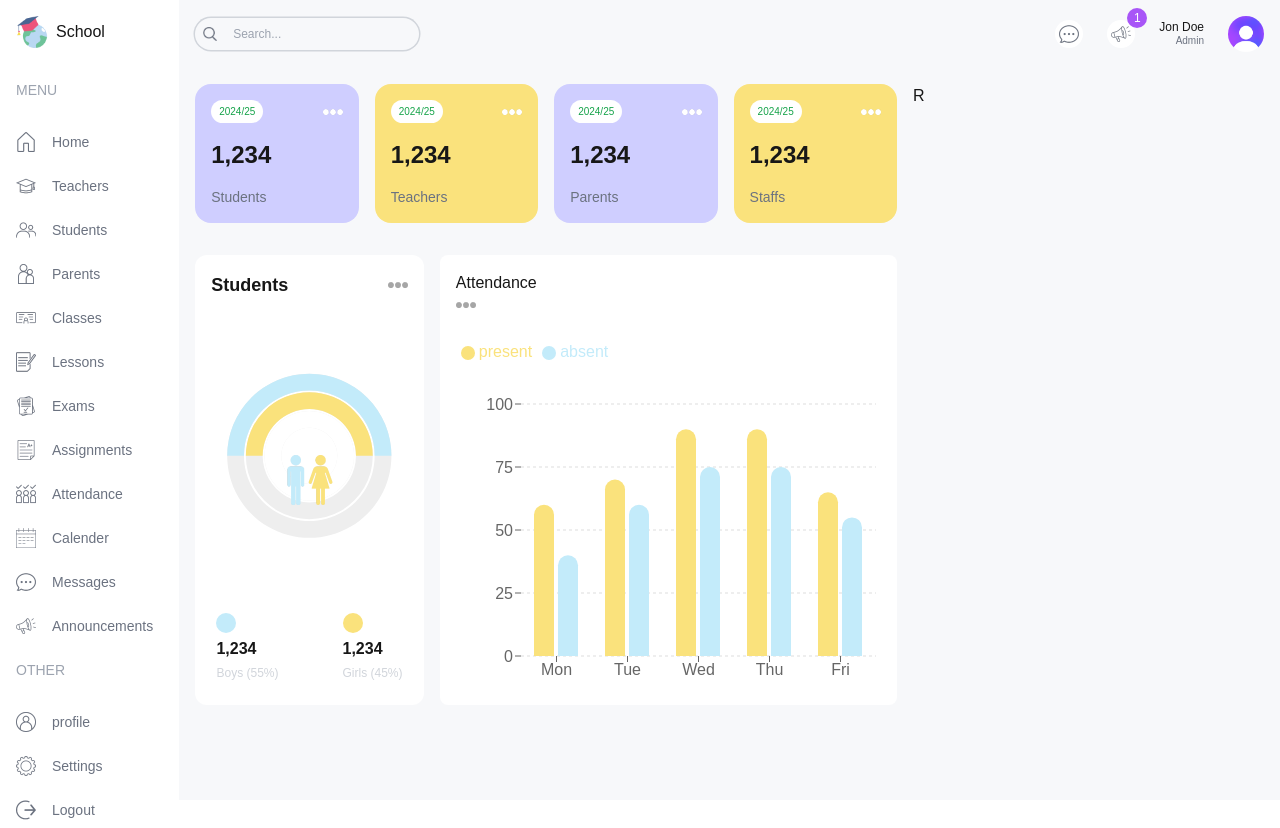
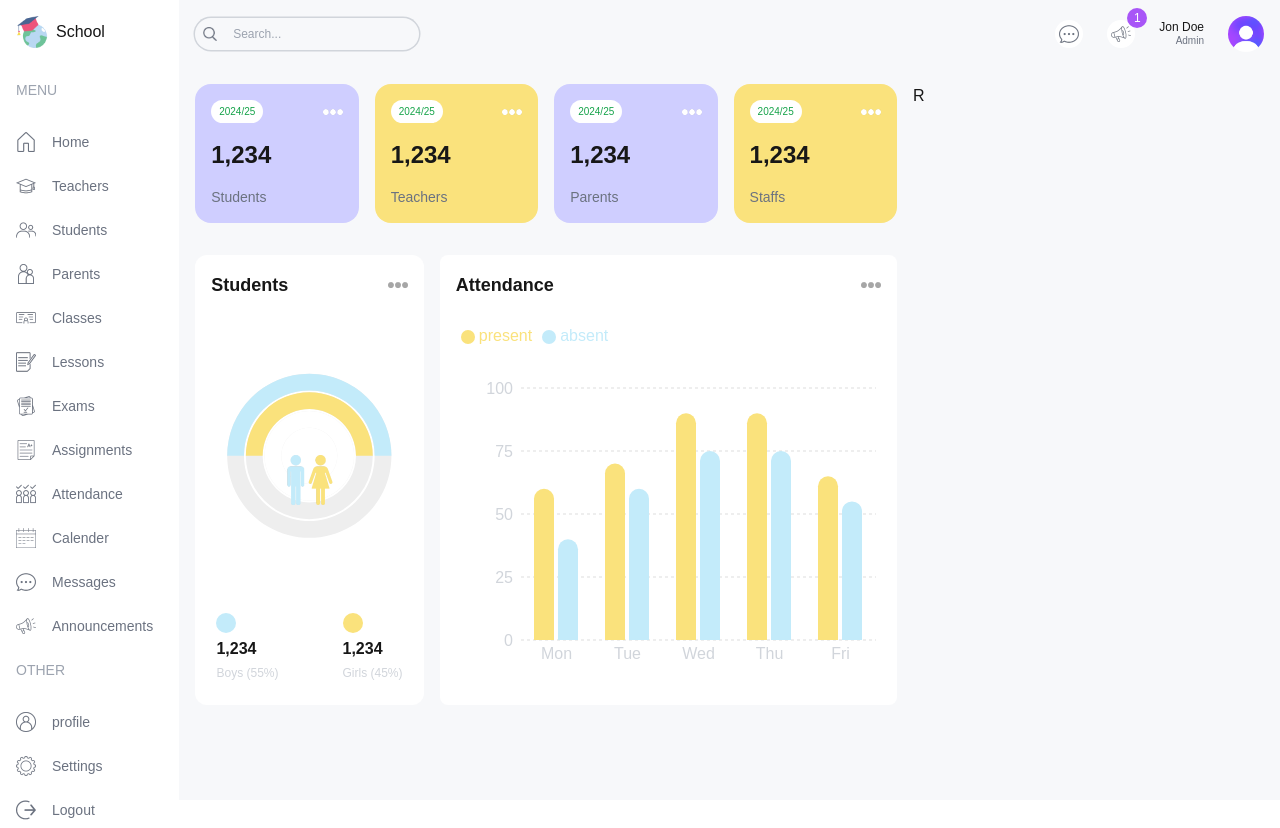
Before and after one commit to hammadsaeed12/school_management-system, a Next.js app: page /admin in a window 1280 px wide. Built offline with nearby package versions, Linux system fonts and the light colour scheme.

Commit message:
Enhance AdminPage layout and improve AttenndanceChart styling

```diff
--- a/src/app/(dashboard)/admin/page.tsx
+++ b/src/app/(dashboard)/admin/page.tsx
@@ -25,7 +25,7 @@
           <div className='w-full lg:w-2/3 h-[450px]'><AttenndanceChart/></div>
         </div>
         {/* BOTTOM CHARTS */}
-        <div></div>
+        <div className='w-full h-[500px]'></div>
       </div>
       {/* RIGHT */}
       <div className='w-full lg:w-1/3'>R</div>
--- a/src/components/AttenndanceChart.tsx
+++ b/src/components/AttenndanceChart.tsx
@@ -40,8 +40,8 @@
 const AttenndanceChart = () => {
   return (
     <div className='bg-white rounded-lg p-4 h-full'>
-        <div className=''>
-            <h1>Attendance</h1>
+        <div className='flex justify-between items-center'>
+            <h1 className='text-lg font-semibold'>Attendance</h1>
             <Image src='/moreDark.png' alt="" width={20} height={20}/>
         </div>
         <ResponsiveContainer width="100%" height="90%">
@@ -52,9 +52,9 @@
           barSize={20}
         >
           <CartesianGrid strokeDasharray="3 3" vertical={false} stroke='#ddd' />
-          <XAxis dataKey="name" axisLine={false} />
-          <YAxis  axisLine={false} />
-          <Tooltip />
+          <XAxis dataKey="name" axisLine={false} tick={{fill:"#d1d5db"}} tickLine={false} />
+          <YAxis  axisLine={false} tick={{fill:"#d1d5db"}} tickLine={false} />
+          <Tooltip contentStyle={{borderRadius:"10px",borderColor:"lightgray"}} />
           <Legend align='left' verticalAlign='top' wrapperStyle={{paddingTop:"20px", paddingBottom:"40px"}} />
           <Bar
            dataKey="present"
```
